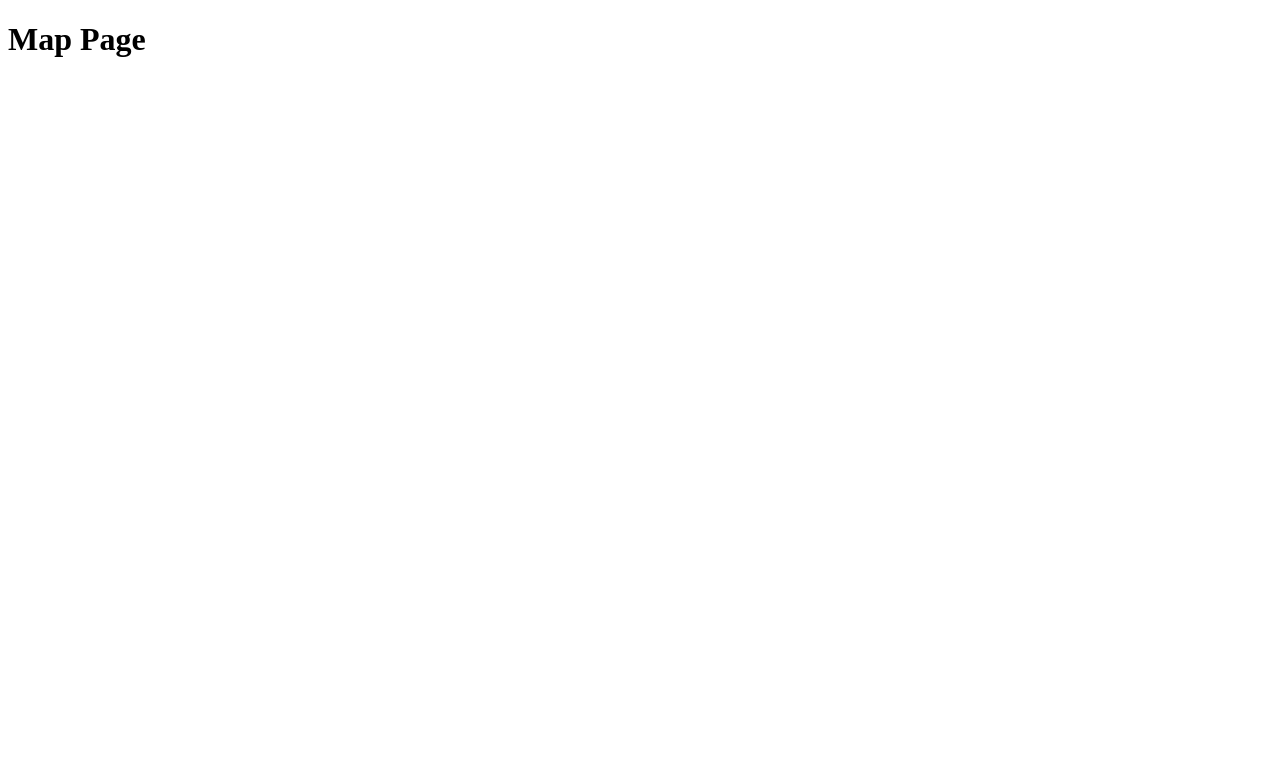
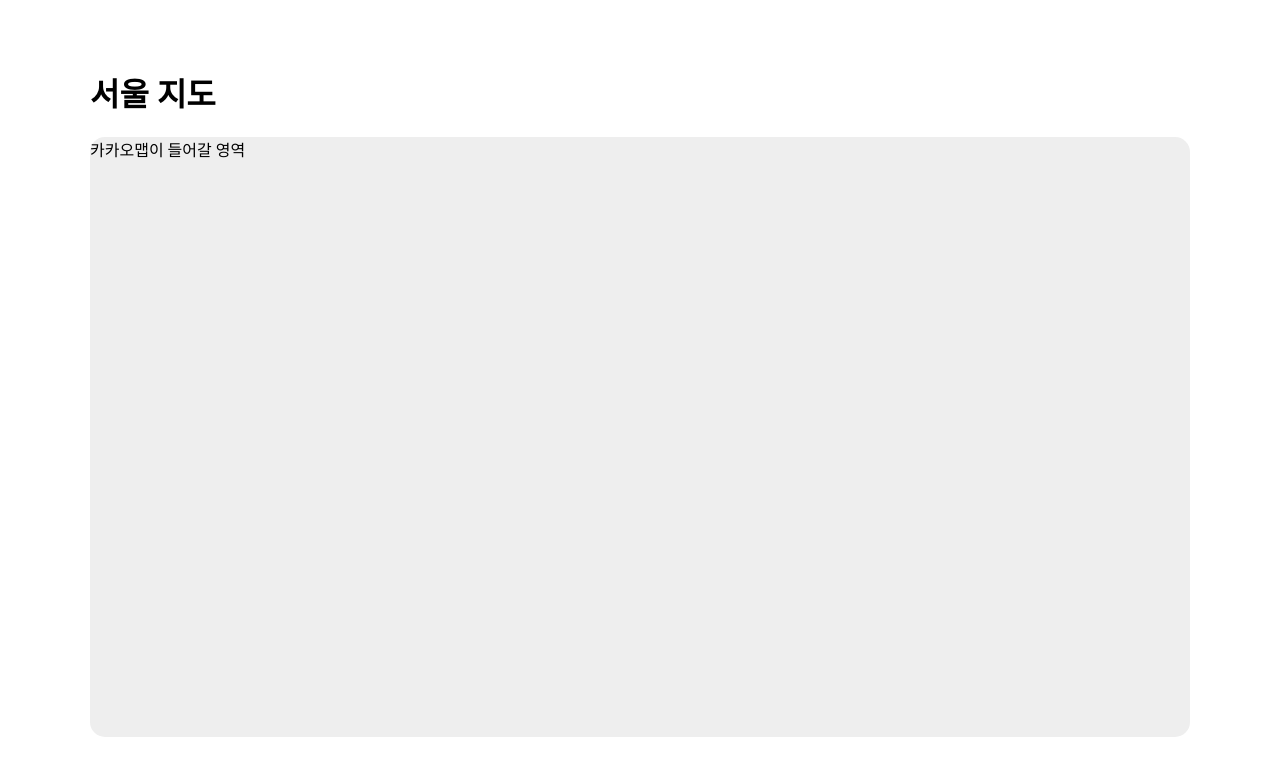
Before and after one commit to ch07su/localHub, a Vue app in the folder localhub/: page /map in a window 1280 px wide. Shown: the top 776 px of the page. Built offline with nearby package versions, Linux system fonts and the light colour scheme.

Commit message:
refactor: replace festival feature with map visualization

```diff
--- a/localhub/src/components/Header.vue
+++ b/localhub/src/components/Header.vue
@@ -10,8 +10,6 @@
       <RouterLink to="/">홈</RouterLink>
 
       <RouterLink to="/community">게시판</RouterLink>
-
-      <RouterLink to="/festival">축제</RouterLink>
 
       <RouterLink to="/map">지도</RouterLink>
 
--- a/localhub/src/pages/Festival.vue
+++ /dev/null
@@ -1,3 +0,0 @@
-<template>
-  <h1>Festival Page</h1>
-</template>
--- a/localhub/src/pages/Map.vue
+++ b/localhub/src/pages/Map.vue
@@ -1,3 +1,25 @@
 <template>
-  <h1>Map Page</h1>
+  <div class="map-page">
+    <h1>서울 지도</h1>
+
+    <div class="map-box">
+      카카오맵이 들어갈 영역
+    </div>
+  </div>
 </template>
+
+<style scoped>
+
+.map-page{
+    width:1100px;
+    margin:auto;
+    padding:40px 0;
+}
+
+.map-box{
+    height:600px;
+    border-radius:15px;
+    background:#eee;
+}
+
+</style>
--- a/localhub/src/router/index.js
+++ b/localhub/src/router/index.js
@@ -2,7 +2,6 @@ import { createRouter, createWebHistory } from 'vue-router'
 
 import Home from '../pages/Home.vue'
 import Board from '../pages/Board.vue'
-import Festival from '../pages/Festival.vue'
 import Map from '../pages/Map.vue'
 
 const router = createRouter({
@@ -19,11 +18,6 @@ const router = createRouter({
       component: Board
     },
     {
-      path: '/festival',
-      name: 'Festival',
-      component: Festival
-    },
-    {
       path: '/map',
       name: 'Map',
       component: Map
```
